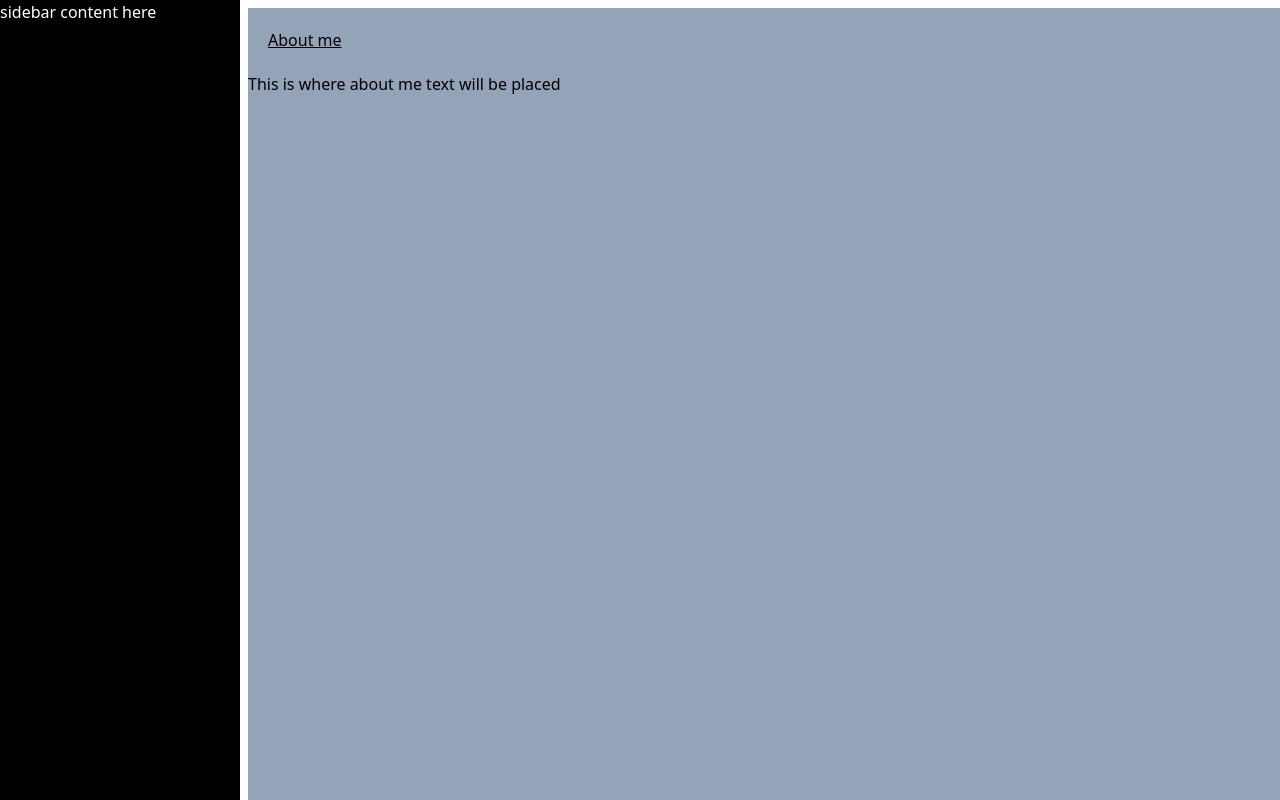
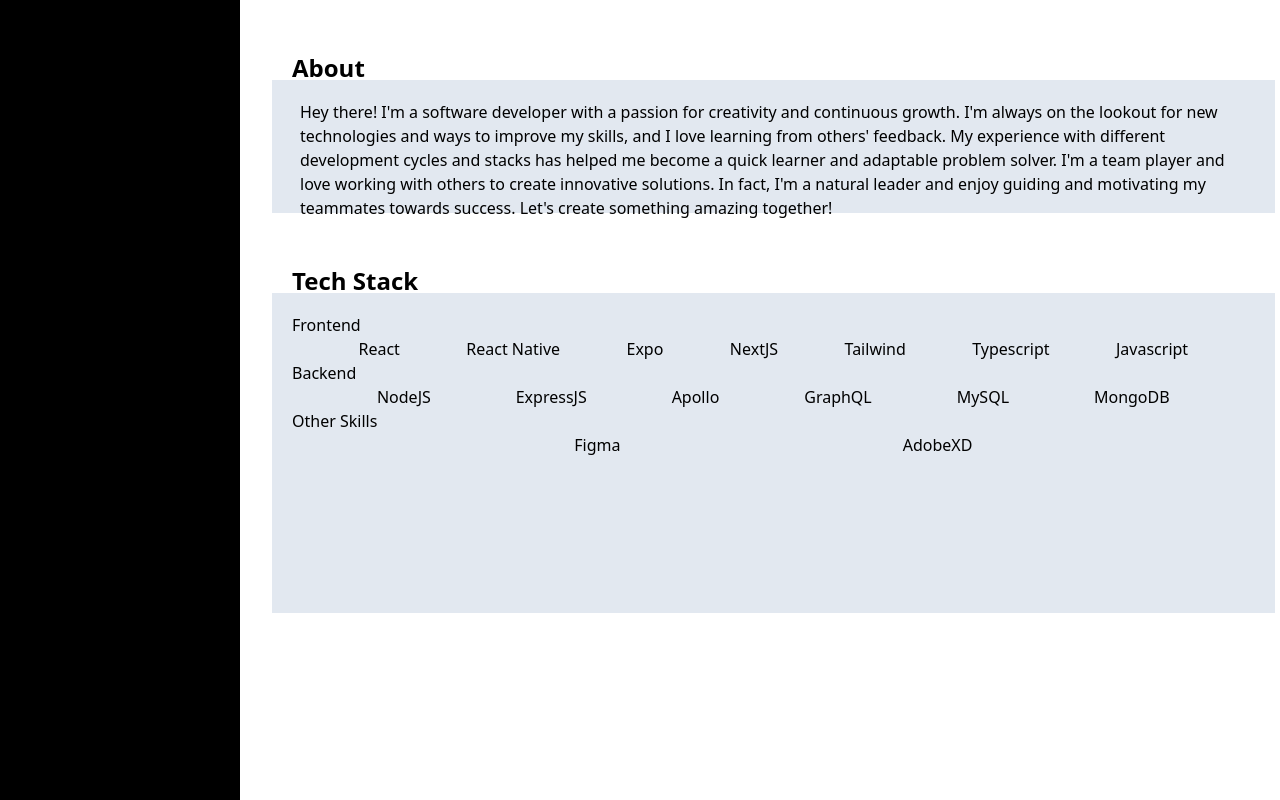
Before and after one commit to itsBllue/portfolio, a Next.js app: page / in a window 1280 px wide. Shown: the top 800 px of the page. Built offline with nearby package versions, Linux system fonts and the light colour scheme.

Commit message:
some content + tech stack

```diff
--- a/app/components/sections/about/index.js
+++ b/app/components/sections/about/index.js
@@ -3,18 +3,110 @@
 "use client";
 import React from "react";
 
+
+
 export default function AboutSection(props){
 
+    const frontendTech = [
+        {
+            name:'React', img:'',
+        },
+        {
+            name:'React Native', img:'',
+        },
+        {
+            name:'Expo', img:'',
+        },
+        {
+            name:'NextJS', img:'',
+        },
+        {
+            name:'Tailwind', img:'',
+        },
+        {
+            name:'Typescript', img:'',
+        },
+        {
+            name:'Javascript', img:'',
+        }
+    ]
+
+    const backendTech = [
+        {
+            name:'NodeJS', img:'',
+        },
+        {
+            name:'ExpressJS', img:'',
+        },
+        {
+            name:'Apollo', img:'',
+        },
+        {
+            name:'GraphQL', img:'',
+        },
+        {
+            name:'MySQL', img:'',
+        },
+        {
+            name:'MongoDB', img:'',
+        }
+    ]
+
+    const otherTech = [
+        {
+            name:'Figma', img:'',
+        },
+        {
+            name:'AdobeXD', img:'',
+        }
+    ]
 
     return(
-    <section className='exp-content-container h-screen bg-slate-600 flex flex-col'>
-        <div className='bg-slate-400 flex-1 about-content-container h-screen'>
-            <h1 className='section-title p-5 underline '>About me</h1>
+    <section className='exp-content-container h-screen bg-white flex flex-col'>
+        <div className='bg-slate-200 about-content-container h-1/6 p-5 mt-20 ml-8 mr-8 relative'>
+            <h1 className='section-title font-bold mt-5 absolute -top-12 text-2xl'>About</h1>
                 <div className='about-me-content-container'>
-                This is where about me text will be placed
+                    <p className="w-full font-medium pl-2 ">
+                Hey there! I'm a software developer with a passion for creativity and continuous growth.
+                I'm always on the lookout for new technologies and ways to improve my skills, and I love learning from others' feedback.
+                My experience with different development cycles and stacks has helped me become a quick learner and adaptable problem solver.
+                I'm a team player and love working with others to create innovative solutions. In fact,
+                I'm a natural leader and enjoy guiding and motivating my teammates towards success. Let's create something amazing together!
+                 </p>
+
                 </div>
         </div>
+        <div className='tech-stack-container  bg-slate-200 h-2/5 p-5 mt-20 mr-8 ml-8 relative'>
+            <h1 className='section-title font-bold mt-5  absolute -top-12 text-2xl'>Tech Stack</h1>
 
+            <div className='tech-stack-tab tab-frontend'>
+                <h3 className="tab-title">
+                    Frontend
+                </h3>
+
+                    <div className='tech-stack-content flex flex-row  justify-evenly'>
+                    {frontendTech.map(tech => {return<p  key={tech.name + 'fnd'}> {tech.name}</p>})}
+                    </div>
+            </div>
+
+            <div className='tech-stack-tab tab-backend'>
+                <h3 className="tab-title">
+                    Backend
+                </h3>
+                    <div className='tech-stack-content flex flex-row  justify-evenly'>
+                    {backendTech.map(tech => {return<p  key={tech.name + 'fnd'}> {tech.name}</p>})}
+                    </div>
+            </div>
+            <div className='tech-stack-tab tab-other'>
+            <h3 className="tab-title">
+                Other Skills
+            </h3>
+                    <div className='tech-stack-content flex flex-row  justify-evenly'>
+                    {otherTech.map(tech => {return<p  key={tech.name + 'fnd'}> {tech.name}</p>})}
+                    </div>
+            </div>
+
+        </div>
     </section>
     )
 }
--- /dev/null
+++ b/app/components/sidebar/index.js
@@ -0,0 +1,15 @@
+
+"use client";
+
+
+import React from "react";
+
+
+export default function SidebarComponent(props){
+
+    return(
+       <div className="flex-none drawer-contianer w-60 bg-black text-white'">
+        side bar here
+        </div>
+    )
+}
--- a/app/layout.js
+++ b/app/layout.js
@@ -1,6 +1,6 @@
 import './globals.css'
 import { Inter } from 'next/font/google'
-
+import Sidebar from './components/sidebar'
 const inter = Inter({ subsets: ['latin'] })
 
 export const metadata = {
@@ -12,7 +12,7 @@
   return (
     <html lang="en">
       <body className="flex flex-row w-full min-h-screen overflow-x-hidden">
-        <div className='flex-none drawer-contianer w-60 bg-black text-white'> sidebar content here</div>
+      <Sidebar/>
         {children}
         </body>
     </html>
--- a/app/page.js
+++ b/app/page.js
@@ -4,37 +4,9 @@
 
 export default function Home() {
   return (
-    <main className="flex  flex-none flex-col bg-white w-10/12 h-fit text-black p-2 overflow-x-hidden overflow-y-hidden">
+    <main className="flex  flex-none flex-col bg-white w-10/12 h-fit text-black overflow-x-hidden overflow-y-hidden">
       <AboutSection />
-      <div className='main-content-container h-screen  flex flex-col'>
-        <div className='bg-slate-400 flex-1 about-content-container h-screen'>
-          <h1 className='section-title p-5 underline '>About me</h1>
-          <div className='about-me-content-container'>
-            This is where about me text will be placed
-          </div>
-        </div>
-        {/* <div className='flex-1 projects-content-container h-40  w-screen '>
-          <h1 className='section-title p-5'>Projects</h1>
-       <div className='projects-grid-container grid grid-cols-3 grid-rows-1 gap-x-1 gap-y-1 text-white'>
 
-        <div className='projects-container-row h-fit bg-black'>
-          First project
-        </div>
-        <div className='projects-container-row h-fit bg-black'>
-          Sec project
-        </div>
-        <div className='projects-container-row h-fit bg-black'>
-          Third project
-        </div>
-       </div>
-       </div> */}
-
-        {/* <div className='project-content-container h-10 bg-slate-200'>1</div> */}
-        {/* <div className='project-content-container h-10 bg-slate-300'>2</div> */}
-        {/* <div className='project-content-container h-10 bg-slate-400'>3</div> */}
-        {/* Projects section */}
-
-      </div>
       <div className='exp-content-container h-screen bg-slate-600'> Exp section</div>
       <div className='exp-content-container h-screen bg-slate-900'> Edu section</div>
 
```
